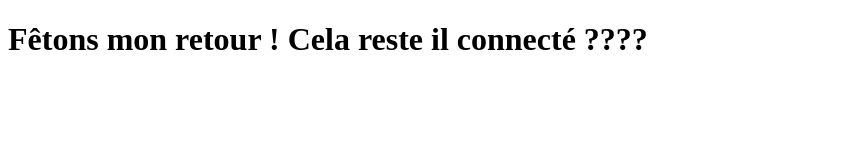
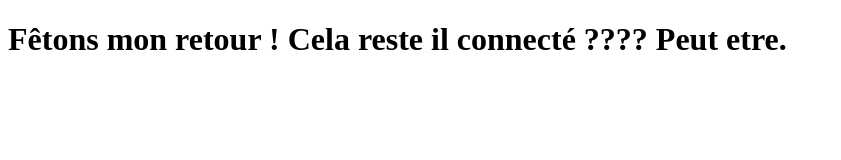
Before and after one commit to YllanSutter/ReDiscoveringGit, a plain HTML site: page index.html in a window 1280 px wide. Shown: the whole page, without its empty margins (0-841 px from the left). Drawn offline with Linux system fonts and the light colour scheme.

Commit message:
Ajout dossier vs code + modif index

```diff
--- a/index.html
+++ b/index.html
@@ -8,7 +8,7 @@
 </head>
 <body>
         <h1>
-            Fêtons mon retour ! Cela reste il connecté ????
+            Fêtons mon retour ! Cela reste il connecté ???? Peut etre.
         </h1>
 </body>
 </html>
```
